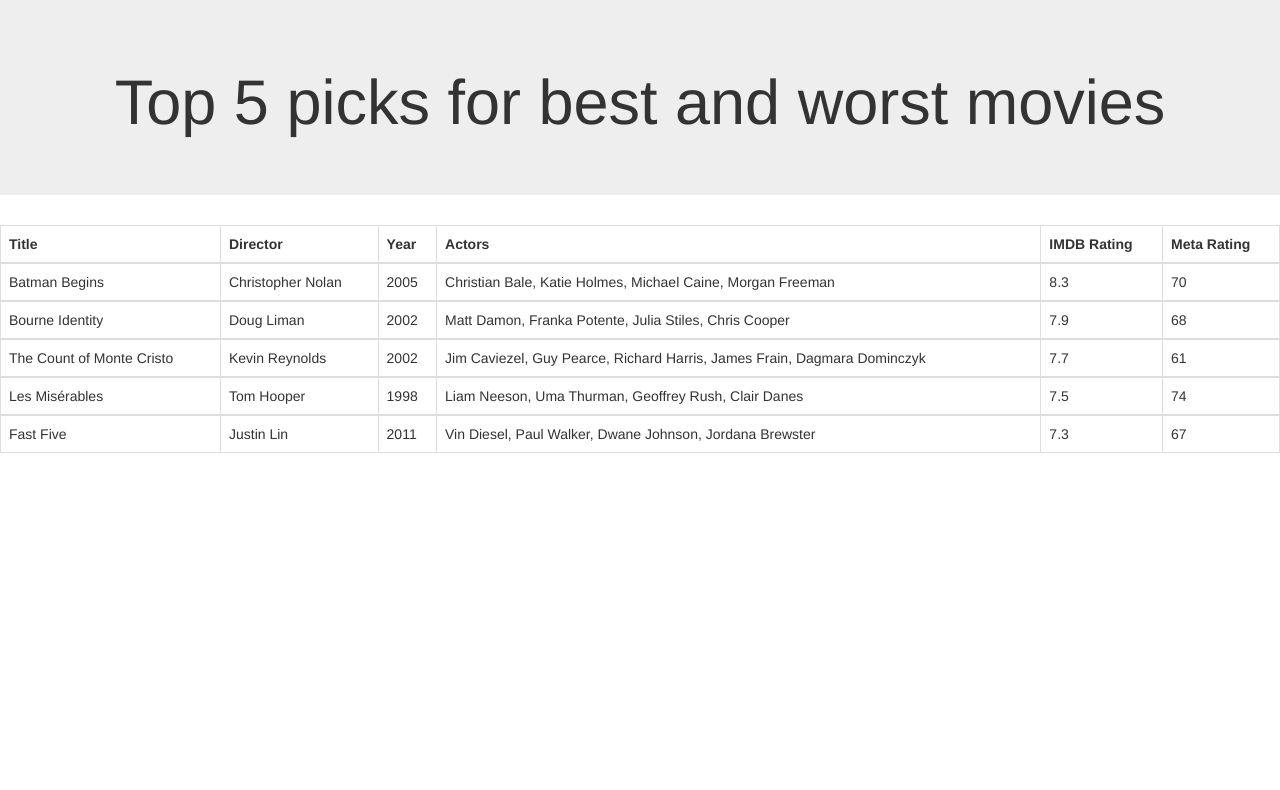
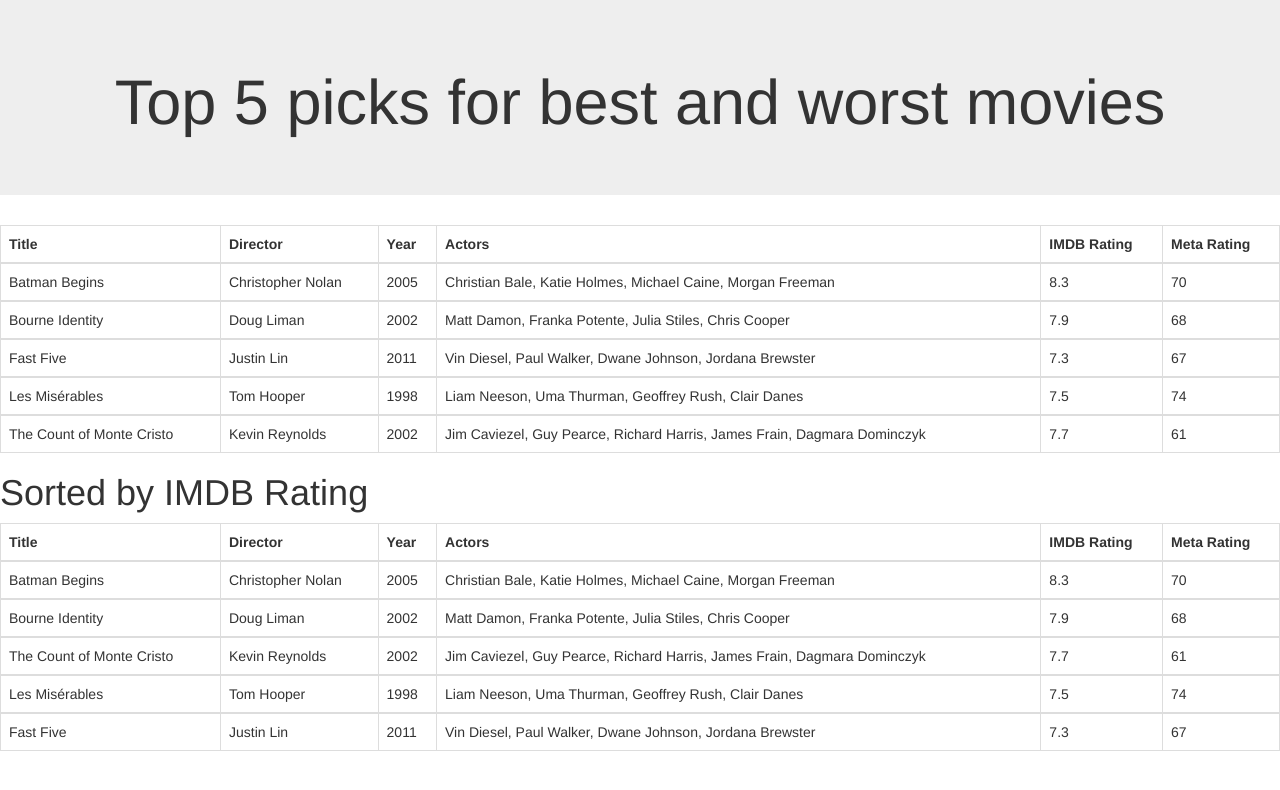
Before and after one commit to llancon/movies, a plain HTML site: page index.html in a window 1280 px wide. Drawn offline with nearby package versions, Linux system fonts and the light colour scheme.

Commit message:
Added another table for imdb rating

```diff
--- a/index.html
+++ b/index.html
@@ -33,6 +33,19 @@
     <th>Meta Rating</th>
   </table>
   </div>
+  </div>
+
+    <!-- Table -->
+    <h1>Sorted by IMDB Rating</h1>
+    <table class="table table-bordered" id="movie_rating">
+      <th>Title</th>
+      <th>Director</th>
+      <th>Year</th>
+      <th>Actors</th>
+      <th>IMDB Rating</th>
+      <th>Meta Rating</th>
+    </table>
+    </div>
 
 
 
--- a/movie.js
+++ b/movie.js
@@ -61,18 +61,20 @@ movies.sort(function(a, b) {
     return 0;
 });
 
-movies_star = movies.sort(function (a, b) {
-  return parseFloat(b.imdb_rating) - parseFloat(a.imdb_rating)
-});
-
-
-movies_star.forEach(function(mov) {
+(movies).forEach(function(mov) {
     document.getElementById('movie_list').innerHTML = document.getElementById('movie_list').innerHTML + "<td>" + mov.title + "</td>" + "<td>" + mov.director_list + "</td>" + "<td>" + mov.year + "</td>" + "<td>" + mov.actors.join(", ") + "</td>" + "<td>" + mov.imdb_rating + "</td>" + "<td>" + mov.meta_rating + "</td>"
 })
 
 console.log(JSON.stringify(movies))
 
+movies_star = []
+movies_star.push.apply(movies_star, movies)
 
+movies_star.sort(function (a, b) {
+  return parseFloat(b.imdb_rating) - parseFloat(a.imdb_rating)
+});
 
-
+(movies_star).forEach(function(mov) {
+    document.getElementById('movie_rating').innerHTML = document.getElementById('movie_rating').innerHTML + "<td>" + mov.title + "</td>" + "<td>" + mov.director_list + "</td>" + "<td>" + mov.year + "</td>" + "<td>" + mov.actors.join(", ") + "</td>" + "<td>" + mov.imdb_rating + "</td>" + "<td>" + mov.meta_rating + "</td>"
+})
 console.log(JSON.stringify(movies_star))
```
